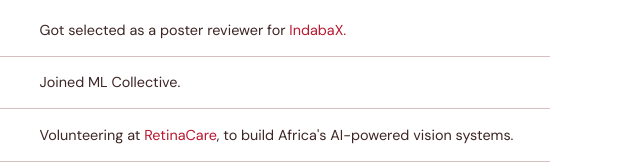
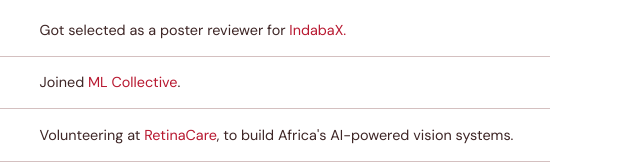
Before and after one commit to gracealele/gracealele.github.io, a plain HTML site: page index.html in a window 1280 px wide. Shown: the part 628-796 px from the top of the page, 622-1262 px from the left. Drawn offline with nearby package versions, Linux system fonts and the light colour scheme; a web font is replaced by a local one.

Commit message:
Conferences update

```diff
--- a/index.html
+++ b/index.html
@@ -1598,7 +1598,7 @@
               </div>
               <div class="news-item">
                 <span class="news-date">Jan. 2026</span>
-                <span class="news-text">Joined ML Collective.</span>
+                <span class="news-text">Joined <a href="https://mlcollective.org/">ML Collective</a>.</span>
               </div>
               <div class="news-item">
                 <span class="news-date">Dec. 2025</span>
```
